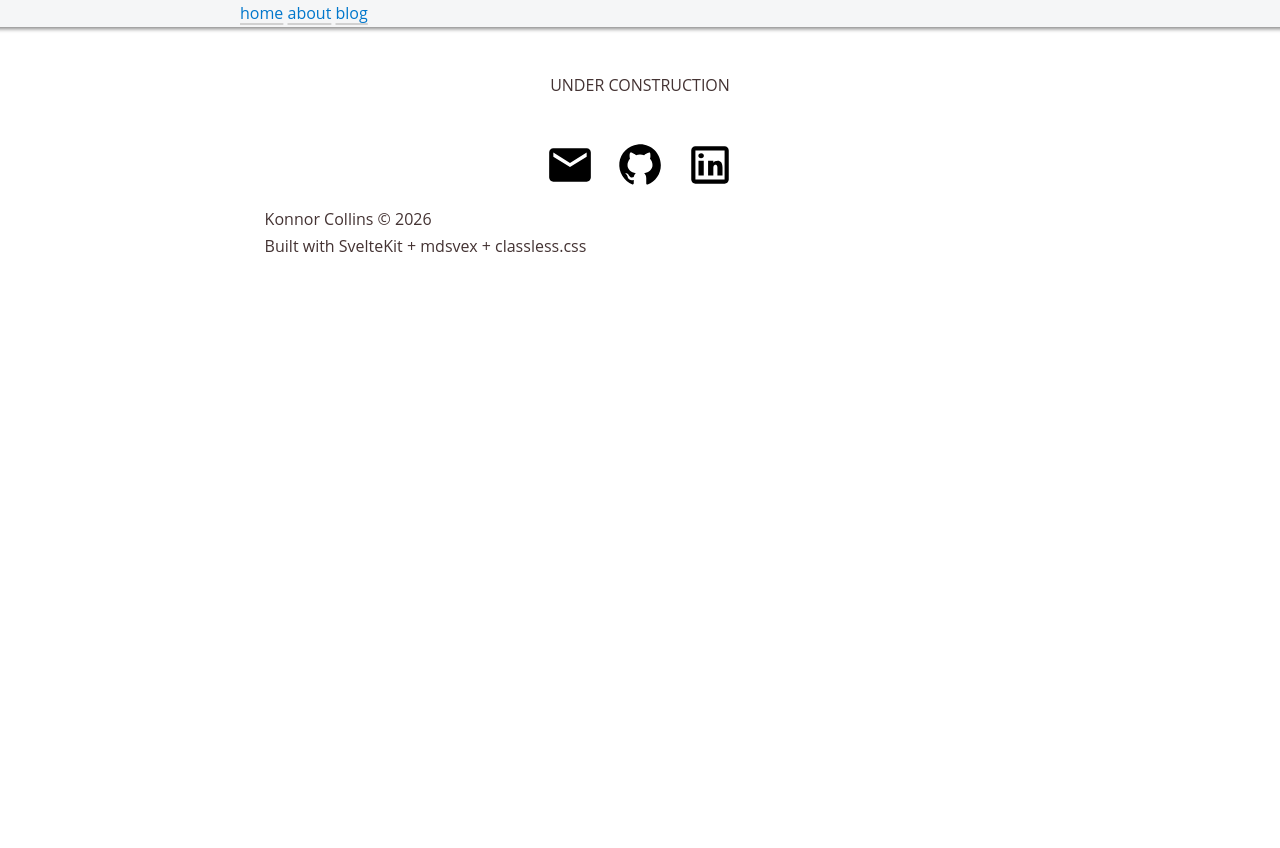
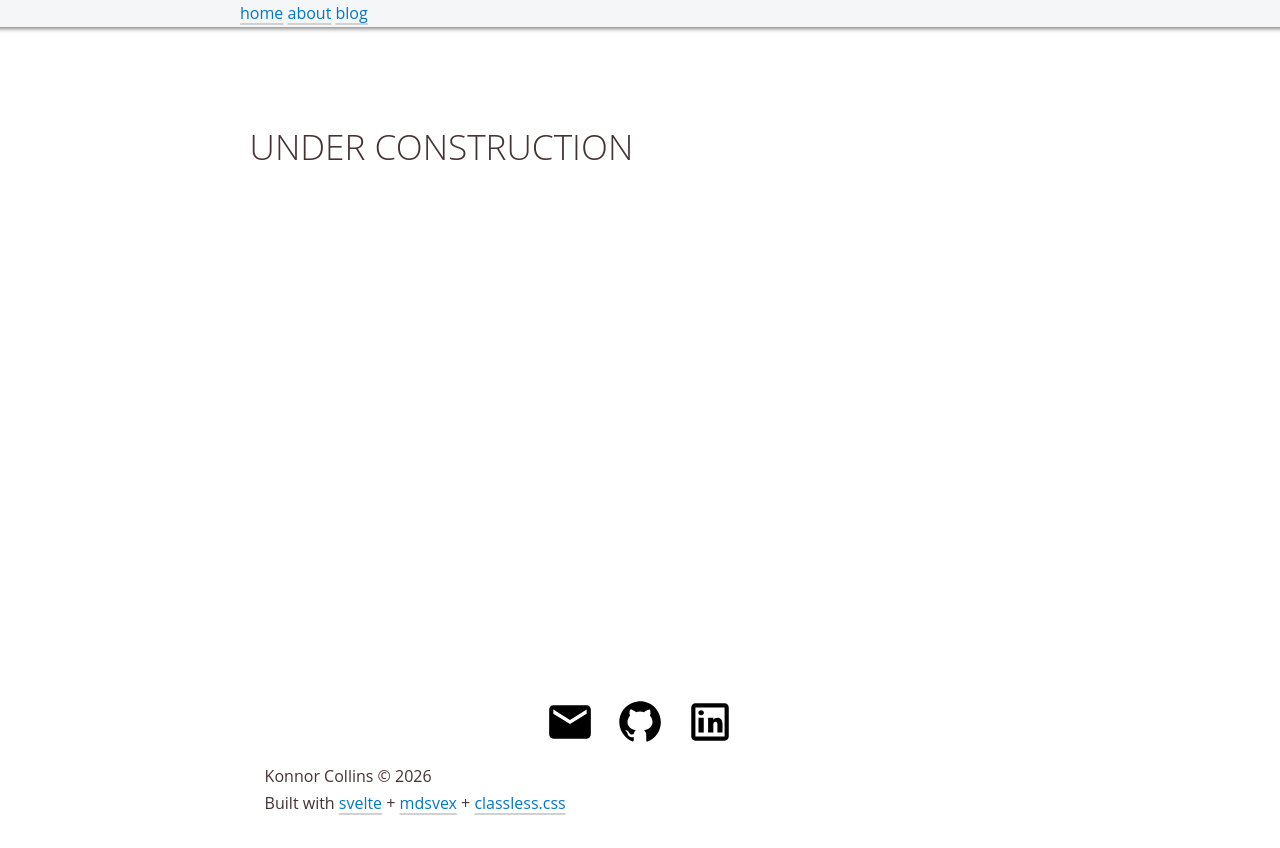
Before and after one commit to konnorcollins/konnorcollins.github.io, a SvelteKit app: page / in a window 1280 px wide. Before the commit the page ends 800 px from the top, so only its background shows below. Built offline with nearby package versions, Linux system fonts and the light colour scheme.

Commit message:
Filled about with initial content.  Minor adjustments.

```diff
--- a/src/routes/+layout.svelte
+++ b/src/routes/+layout.svelte
@@ -10,7 +10,6 @@
 	import { resolve } from '$app/paths';
 	import PageTransition from '$lib/components/PageTransition.svelte';
 	import type { PageData } from './$types';
-
 	let { children, data }: { children: Snippet, data: PageData } = $props();
 </script>
 
@@ -37,7 +36,7 @@
 			<Linkedin width="50" height="50" />
 		</div>
 		<span class="copyright">Konnor Collins &copy; 2026</span>
-		<span>Built with SvelteKit + mdsvex + classless.css</span>
+		<span>Built with <a href="https://svelte.dev/">svelte</a> + <a href="https://mdsvex.pngwn.io/">mdsvex</a> + <a href="https://classless.de/">classless.css</a></span>
 	</footer>
 </div>
 
@@ -45,13 +44,17 @@
 	.container {
 		display: flex;
 		flex-direction: column;
-		align-items: center;
+		min-height: 100vh;
 	}
 
 	header {
 		display: flex;
 		flex-direction: column;
 		align-items: center;
+	}
+
+	main {
+		flex: 1;
 	}
 
 	#socials {
@@ -62,7 +65,6 @@
 
 		gap: 20px;
 		width: 100%;
-		background-color: var(--background);
 	}
 
 	footer {
--- a/src/routes/+layout.ts
+++ b/src/routes/+layout.ts
@@ -1,7 +1,7 @@
 /* Leave this exported value as true to pre-render the entire site for github pages! */
 export const prerender = true;
 
-/* Used only for page transitions, see $lib/PageTransition.svelte */
+/* Used only for page transitions, see $lib/components/PageTransition.svelte */
 export async function load({ url }) {
 	return {
 		url: url.pathname
--- a/src/routes/+page.svelte
+++ b/src/routes/+page.svelte
@@ -2,6 +2,6 @@
 	import { fade } from 'svelte/transition';
 </script>
 
-<main class="links" in:fade>
-	UNDER CONSTRUCTION
-</main>
+<div class="links" in:fade>
+	<h1>UNDER CONSTRUCTION</h1>
+</div>
```
Also changed, not shown: src/routes/about/+page.md (+22 -5 lines), src/routes/posts/+page.svelte (line endings or trailing spaces).
